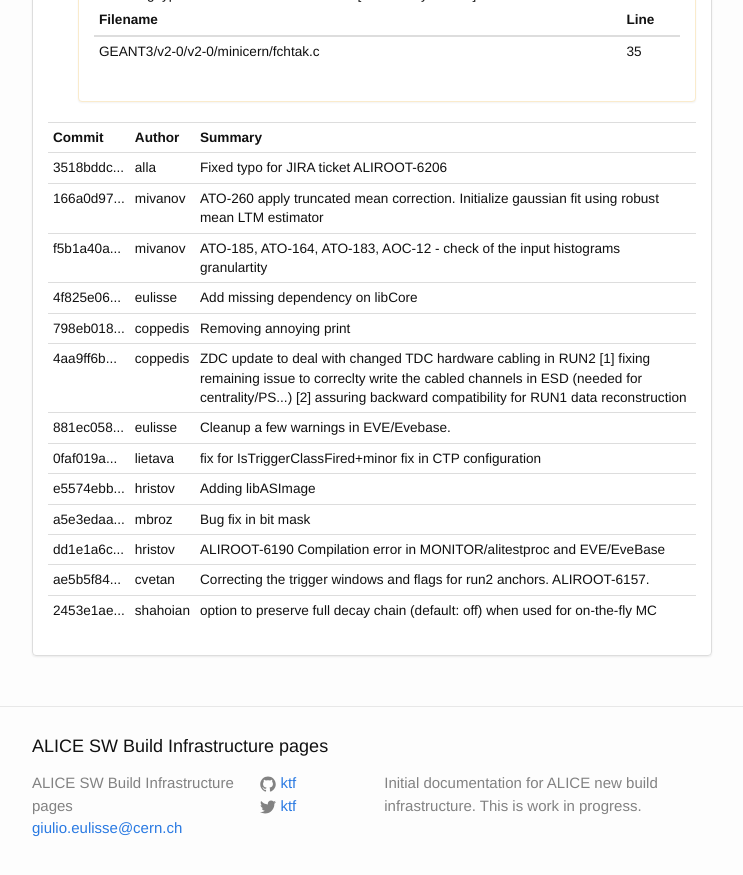
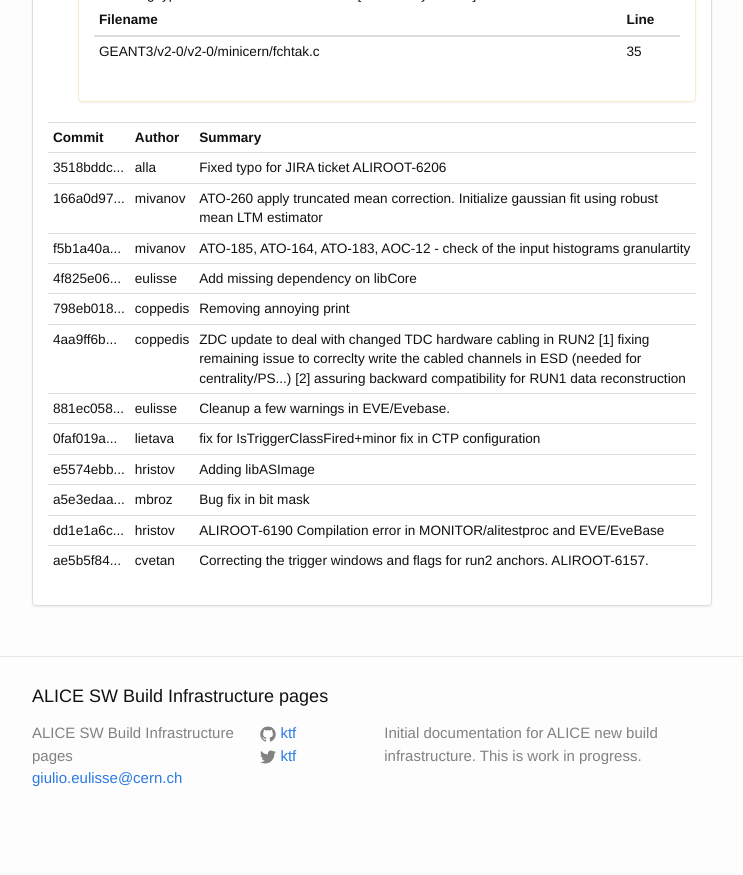
Before and after one commit to alisw/alisw.github.io, a Jekyll site: the page built from index.html, in a window 1280 px wide and 900 px high, scrolled down 111563 px. Shown: the top 875 px of the window, without its empty margins (268-1011 px from the left). Built offline with Jekyll 4.4.1, drawn with Linux system fonts in a browser that asks for light colours; nearby versions of some CDN libraries; after the commit the page ends 112413 px from its top, so only the background shows below that.

Commit message:
Updated results.

```diff
--- a/_data/commits-aliroot-master.yaml
+++ b/_data/commits-aliroot-master.yaml
@@ -113,8 +113,3 @@
  message: >-
     Correcting the trigger windows and flags for run2 anchors. ALIROOT-6157.
  author: !!str cvetan
--
- commit: "2453e1ae1f370727deca2975a85b72109705e50b"
- message: >-
-    option to preserve full decay chain (default: off) when used for on-the-fly MC
- author: !!str shahoian
```
